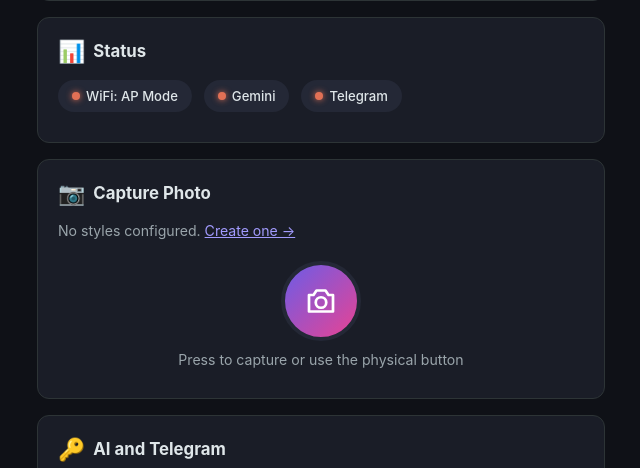
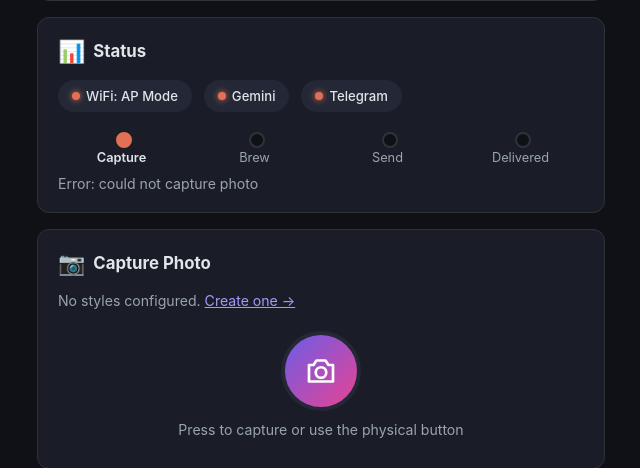
Before and after one commit to nikolmedo/PixelPotion, a Flask app: template templates/index.html in a window 1280 px wide. Shown: the part 512-980 px from the top of the page, without its empty margins (319-959 px from the left). Run offline with Flask 3, Linux system fonts and the light colour scheme; the template is opened without the code that fills it, so the values that code supplies are empty; parts of the project's set-up code (start-up, migrations or seed data) failed here and were passed over.

Commit message:
feat(ui): show live pipeline progress with adaptive polling
The pipeline now records a step in its status (idle, capturing, queued,
brewing, sending, done, failed, waiting_wifi) plus failed_step, which
/status_api returns next to the existing keys. The capture page shows a
Capture > Brew > Send > Delivered tracker driven by it.

Status polling moves into a shared helper: every 2 s while a photo is
in flight, every 10 s when idle, paused while the tab is hidden and
resumed when it returns. Failed requests show a 'Connection lost'
banner and back off up to 30 s. Each poll updates the WiFi chip and the
pending badge. The gallery polls every 10 s and reloads when the queue
size changes, unless photos are selected or the preview is open.

```diff
--- a/app.py
+++ b/app.py
@@ -538,7 +538,14 @@ def redact(message: str, *secrets_to_hide: str) -> str:
 # path and the worker thread. It stays one module-level dict mutated in place;
 # every access goes through status_lock via the helpers below.
 status_lock = threading.Lock()
-status = {"last_action": "Waiting...", "processing": False, "capturing": False}
+status = {"last_action": "Waiting...", "processing": False, "capturing": False,
+          "step": "idle", "failed_step": ""}
+
+# `step` drives the portal's progress tracker. It names the latest pipeline
+# event, so a capture made while another photo is processing moves it too.
+# `failed_step` says which step a "failed" belongs to.
+PIPELINE_STEPS = ("idle", "capturing", "queued", "brewing", "sending",
+                  "done", "failed", "waiting_wifi")
 
 # Processing runs on ONE long-lived worker thread fed by this queue, so a
 # capture never waits for (or is dropped by) a photo that is being processed.
@@ -549,8 +556,14 @@ _worker_thread: threading.Thread | None = None
 
 
 def update_status(**fields):
+    if fields.get("step", "failed") != "failed":
+        fields.setdefault("failed_step", "")
     with status_lock:
         status.update(fields)
+
+
+def fail_status(failed_step, last_action):
+    update_status(step="failed", failed_step=failed_step, last_action=last_action)
 
 
 def status_snapshot() -> dict:
@@ -681,15 +694,15 @@ def capture_to_pending(style_id=None) -> str | None:
     Only the camera lock is held, so capturing works while another photo is
     being processed. Returns the pending file name, or None on failure.
     """
-    update_status(capturing=True, last_action="Capturing pixels...")
+    update_status(capturing=True, step="capturing", last_action="Capturing pixels...")
     try:
         photo_path = capture_photo()
         if not photo_path:
-            update_status(last_action="Error: could not capture photo")
+            fail_status("capturing", "Error: could not capture photo")
             return None
         # A photo that is not durably pending must not go any further.
         if not ensure_in_pending(photo_path):
-            update_status(last_action="Error: could not save photo")
+            fail_status("capturing", "Error: could not save photo")
             return None
         name = Path(photo_path).name
         try:
@@ -698,7 +711,7 @@ def capture_to_pending(style_id=None) -> str | None:
             # The photo itself is safe; a retry falls back to the active style.
             log.error("Could not record the style of %s: %s", name, e)
         enqueue_pending(name)
-        update_status(last_action=f"Captured {name} — queued for processing")
+        update_status(step="queued", last_action=f"Captured {name} — queued for processing")
         return name
     finally:
         update_status(capturing=False)
@@ -744,7 +757,7 @@ def process_pending_photo(filename) -> bool:
     update_status(processing=True)
     try:
         if not is_wifi_connected():
-            update_status(last_action=f"No WiFi — kept in pending: {name}")
+            update_status(step="waiting_wifi", last_action=f"No WiFi — kept in pending: {name}")
             return True
         state = update_photo_state(pending_path, attempts=state["attempts"] + 1)
         if state is None:
@@ -752,38 +765,40 @@ def process_pending_photo(filename) -> bool:
 
         processed = state["processed_path"]
         if not state["telegram_styled_sent"] and not (processed and Path(processed).is_file()):
-            update_status(last_action=f"Adding potion ({style_name})...")
+            update_status(step="brewing", last_action=f"Adding potion ({style_name})...")
             result = process_with_ai(str(pending_path), prompt)
             if not result.ok:
                 if result.permanent:
                     # Retrying cannot help: auto-retry skips it from now on.
                     update_photo_state(pending_path, failed=True, failed_reason=result.reason)
-                    update_status(last_action=f"Failed: {result.reason} — "
-                                              "kept in pending, retry it from the gallery")
+                    fail_status("brewing", f"Failed: {result.reason} — "
+                                           "kept in pending, retry it from the gallery")
                 else:
-                    update_status(last_action="AI processing failed — kept in pending for retry")
+                    fail_status("brewing", "AI processing failed — kept in pending for retry")
                 return True
             processed = result.path
             if update_photo_state(pending_path, processed_path=processed) is None:
                 return False  # deleted from the gallery during the AI call
 
-        update_status(last_action="Sending via Telegram...")
+        update_status(step="sending", last_action="Sending via Telegram...")
         if not state["telegram_original_sent"]:
             if not send_telegram_photo(str(pending_path), ORIGINAL_CAPTION):
-                update_status(last_action="Telegram failed — kept in pending for retry")
+                fail_status("sending", "Telegram failed — kept in pending for retry")
                 return True
             update_photo_state(pending_path, telegram_original_sent=True)
         if not state["telegram_styled_sent"]:
             if not send_telegram_photo(processed, styled_caption(style_name)):
-                update_status(last_action="Telegram failed — kept in pending for retry")
+                fail_status("sending", "Telegram failed — kept in pending for retry")
                 return True
             update_photo_state(pending_path, telegram_styled_sent=True)
 
         remove_from_pending(pending_path)
-        update_status(last_action=f"✅ Done ({style_name}): {name}")
+        update_status(step="done", last_action=f"✅ Done ({style_name}): {name}")
         return True
     except Exception as e:
-        update_status(last_action=f"Error: {e} — kept in pending")
+        current = status_snapshot()["step"]
+        fail_status(current if current in ("brewing", "sending") else "brewing",
+                    f"Error: {e} — kept in pending")
         log.error("Pipeline error for %s: %s", name, e)
         return True
     finally:
--- a/static/app.css
+++ b/static/app.css
@@ -174,6 +174,19 @@ main:focus { outline: none; }
 .preview-dialog img { display: block; max-width: 95vw; max-height: 88vh; border-radius: 8px; }
 .preview-close { position: fixed; top: 12px; right: 12px; display: inline-flex; align-items: center; justify-content: center; width: var(--tap); height: var(--tap); background: var(--surface); color: var(--text); border: 1px solid var(--border); border-radius: 50%; cursor: pointer; }
 
+/* Live status */
+.connection-banner { background: var(--yellow); color: var(--on-warning); text-align: center; font-size: .88em; font-weight: 600; padding: 10px 16px; }
+.tracker { list-style: none; display: grid; grid-template-columns: repeat(4, 1fr); gap: 6px; margin-top: 16px; }
+.tracker li { position: relative; padding-top: 22px; text-align: center; font-size: .8em; color: var(--text-dim); }
+.tracker li::before { content: ""; position: absolute; top: 4px; left: 50%; width: 12px; height: 12px; margin-left: -6px; border-radius: 50%; border: 2px solid var(--border); background: var(--bg); }
+.tracker li[data-state="done"]::before { background: var(--green); border-color: var(--green); }
+.tracker li[data-state="active"] { color: var(--text); font-weight: 600; }
+.tracker li[data-state="active"]::before { border-color: var(--accent2); background: var(--accent2); }
+.tracker li[data-state="waiting"] { color: var(--text); }
+.tracker li[data-state="waiting"]::before { border-color: var(--yellow); }
+.tracker li[data-state="failed"] { color: var(--text); font-weight: 600; }
+.tracker li[data-state="failed"]::before { border-color: var(--red); background: var(--red); }
+
 /* Toast */
 .toast { position: fixed; bottom: 20px; left: 50%; transform: translateX(-50%); background: var(--surface); border: 1px solid var(--border); border-radius: var(--radius); padding: 12px 24px; font-size: .9em; z-index: 999; display: none; box-shadow: 0 4px 20px rgba(0, 0, 0, .5); }
 .toast.show { display: block; animation: slideUp .3s ease-out; }
--- a/static/app.js
+++ b/static/app.js
@@ -53,5 +53,57 @@
         toastTimer = setTimeout(() => el.classList.remove('show'), 3000);
     }
 
-    window.PP = {csrfToken: csrfToken, post: post, submitForm: submitForm, toast: toast};
+    function updatePendingBadge(count) {
+        const badge = document.getElementById('pendingBadge');
+        if (!badge) return;
+        badge.textContent = String(count);
+        badge.hidden = !count;
+    }
+
+    // Poll /status_api. `delayFor(data)` picks the next delay (fast while
+    // something is happening, slow when idle). Polling pauses while the tab
+    // is hidden and resumes at once when it is shown again. Failed requests
+    // show a banner and back off up to 30 s. Returns {now()} to poll at once.
+    const MAX_BACKOFF_MS = 30000;
+    function pollStatus(onData, delayFor) {
+        const banner = document.getElementById('connectionBanner');
+        let timer = null;
+        let failures = 0;
+
+        function schedule(ms) {
+            clearTimeout(timer);
+            if (!document.hidden) timer = setTimeout(tick, ms);
+        }
+        function tick() {
+            clearTimeout(timer);
+            fetch('/status_api', {cache: 'no-store'})
+                .then(r => {
+                    if (!r.ok) throw new Error('HTTP ' + r.status);
+                    return r.json();
+                })
+                .then(data => {
+                    failures = 0;
+                    if (banner) banner.hidden = true;
+                    updatePendingBadge(data.pending_count);
+                    onData(data);
+                    schedule(delayFor(data));
+                })
+                .catch(() => {
+                    failures += 1;
+                    if (banner) banner.hidden = false;
+                    schedule(Math.min(MAX_BACKOFF_MS, 2000 * Math.pow(2, failures)));
+                });
+        }
+        document.addEventListener('visibilitychange', () => {
+            if (document.hidden) clearTimeout(timer);
+            else tick();
+        });
+        schedule(delayFor(null));
+        return {now: tick};
+    }
+
+    window.PP = {
+        csrfToken: csrfToken, post: post, submitForm: submitForm, toast: toast,
+        pollStatus: pollStatus, updatePendingBadge: updatePendingBadge,
+    };
 })();
--- a/static/index.js
+++ b/static/index.js
@@ -39,6 +39,7 @@
             .finally(() => {
                 captureBtn.disabled = false;
                 isCapturing = false;
+                poller.now();
             });
     }
     captureBtn.addEventListener('click', doCapture);
@@ -109,14 +110,61 @@
     }
     document.getElementById('scanWifiBtn').addEventListener('click', scanWifi);
 
-    // Poll status: the button follows the camera, the text follows processing.
-    setInterval(() => {
-        fetch('/status_api').then(r => r.json()).then(data => {
-            const el = document.getElementById('statusText');
-            el.textContent = data.last_action;
-            el.classList.toggle('processing', data.processing || data.capturing);
-            captureBtn.disabled = data.capturing;
-            isCapturing = data.capturing;
+    // Progress tracker: Capture -> Brew -> Send -> Delivered.
+    const TRACKER_ORDER = ['capturing', 'brewing', 'sending', 'done'];
+    const STATE_TEXT = {
+        done: 'done', active: 'in progress', failed: 'failed',
+        waiting: 'waiting for WiFi', todo: 'not started',
+    };
+    const tracker = document.getElementById('tracker');
+
+    function trackerStates(step, failedStep) {
+        switch (step) {
+            case 'capturing': return ['active', 'todo', 'todo', 'todo'];
+            case 'queued': return ['done', 'todo', 'todo', 'todo'];
+            case 'waiting_wifi': return ['done', 'waiting', 'todo', 'todo'];
+            case 'brewing': return ['done', 'active', 'todo', 'todo'];
+            case 'sending': return ['done', 'done', 'active', 'todo'];
+            case 'done': return ['done', 'done', 'done', 'done'];
+            case 'failed': {
+                const at = Math.max(0, TRACKER_ORDER.indexOf(failedStep));
+                return TRACKER_ORDER.map((_, i) => i < at ? 'done' : (i === at ? 'failed' : 'todo'));
+            }
+            default: return ['todo', 'todo', 'todo', 'todo'];
+        }
+    }
+
+    function renderTracker(step, failedStep) {
+        tracker.dataset.step = step;
+        const states = trackerStates(step, failedStep);
+        tracker.querySelectorAll('li').forEach((li, i) => {
+            li.dataset.state = states[i];
+            li.querySelector('.tracker-state').textContent = ': ' + STATE_TEXT[states[i]];
+            if (states[i] === 'active' || states[i] === 'waiting') li.setAttribute('aria-current', 'step');
+            else li.removeAttribute('aria-current');
         });
-    }, 2000);
+    }
+    renderTracker(tracker.dataset.step, tracker.dataset.failedStep);
+
+    const BUSY_STEPS = ['capturing', 'queued', 'brewing', 'sending'];
+    function isBusy(data) {
+        return data.capturing || data.processing || BUSY_STEPS.includes(data.step);
+    }
+
+    function renderWifi(connected) {
+        const chip = document.getElementById('wifiChip');
+        chip.querySelector('.dot').className = 'dot ' + (connected ? 'green' : 'red');
+        chip.querySelector('.chip-text').textContent = 'WiFi: ' + (connected ? 'Connected' : 'AP Mode');
+    }
+
+    // The button follows the camera, the text and tracker follow processing.
+    const poller = PP.pollStatus(data => {
+        const el = document.getElementById('statusText');
+        if (el.textContent.trim() !== data.last_action) el.textContent = data.last_action;
+        el.classList.toggle('processing', isBusy(data));
+        renderTracker(data.step, data.failed_step);
+        renderWifi(data.wifi);
+        captureBtn.disabled = data.capturing;
+        isCapturing = data.capturing;
+    }, data => (data === null || isBusy(data) ? 2000 : 10000));
 })();
--- a/templates/base.html
+++ b/templates/base.html
@@ -28,6 +28,9 @@
         </a>
         {% endfor %}
     </nav>
+    <div class="connection-banner" id="connectionBanner" role="status" aria-live="polite" hidden>
+        Connection lost — retrying…
+    </div>
 
     <main class="container" id="main" tabindex="-1">
         <div class="flash-region" id="flashRegion" role="status" aria-live="polite">
--- a/templates/gallery.html
+++ b/templates/gallery.html
@@ -48,7 +48,7 @@
             </div>
         </form>
 
-        <div class="photo-grid">
+        <div class="photo-grid" id="photoGrid" data-count="{{ photos|length }}">
             {% for photo in photos %}
             <div class="photo-card">
                 <button type="button" class="photo-open" aria-label="Preview {{ photo.name }}">
--- a/templates/index.html
+++ b/templates/index.html
@@ -53,9 +53,9 @@
         <div class="card">
             <h2><span class="icon">📊</span> Status</h2>
             <div class="status-bar">
-                <div class="status-chip">
+                <div class="status-chip" id="wifiChip">
                     <span class="dot {{ 'green' if wifi_connected else 'red' }}"></span>
-                    WiFi: {{ "Connected" if wifi_connected else "AP Mode" }}
+                    <span class="chip-text">WiFi: {{ "Connected" if wifi_connected else "AP Mode" }}</span>
                 </div>
                 <div class="status-chip">
                     <span class="dot {{ 'green' if gemini_ready else 'red' }}"></span>
@@ -66,6 +66,13 @@
                     Telegram
                 </div>
             </div>
+            <ol class="tracker" id="tracker" aria-label="Progress of the latest photo"
+                data-step="{{ status.step }}" data-failed-step="{{ status.failed_step }}">
+                <li data-step="capturing"><span class="tracker-name">Capture</span><span class="visually-hidden tracker-state"></span></li>
+                <li data-step="brewing"><span class="tracker-name">Brew</span><span class="visually-hidden tracker-state"></span></li>
+                <li data-step="sending"><span class="tracker-name">Send</span><span class="visually-hidden tracker-state"></span></li>
+                <li data-step="done"><span class="tracker-name">Delivered</span><span class="visually-hidden tracker-state"></span></li>
+            </ol>
             <p class="status-text {{ 'processing' if status.processing else '' }}" id="statusText" role="status" aria-live="polite">
                 {{ status.last_action }}
             </p>
```
Also changed, not shown: static/gallery.js (+9 -0 lines), tests/conftest.py (+2 -1 lines), tests/test_app_pipeline.py (+108 -0 lines), tests/test_app_routes.py (+14 -0 lines), tests/test_portal_ui.py (+74 -0 lines).
